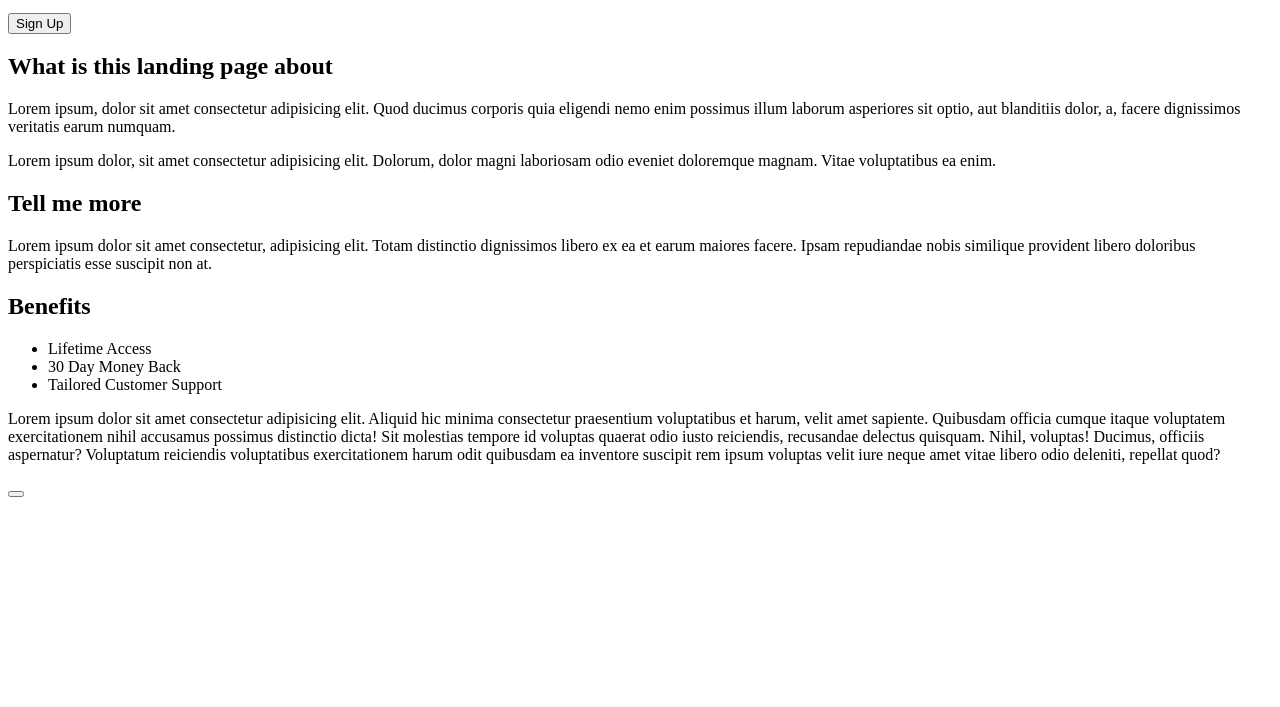
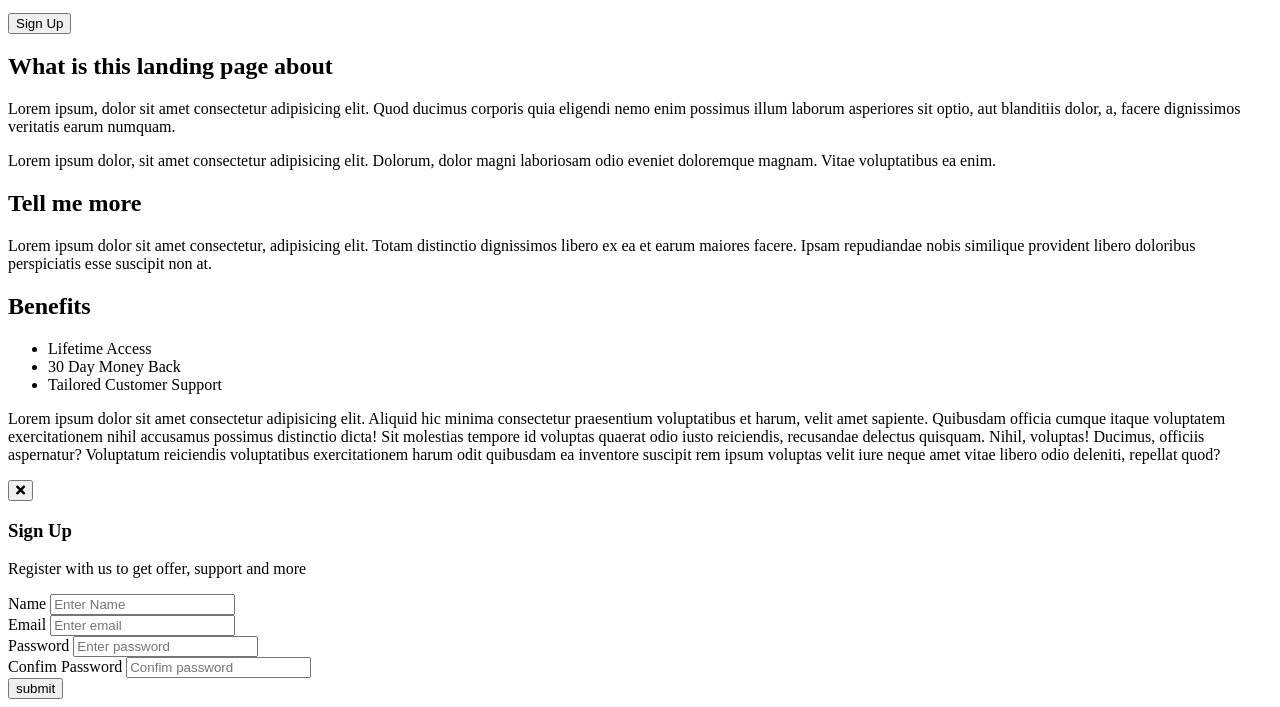
Before and after one commit to redariez/modal_menu_slider, a plain HTML site: page modal-menu-slider/index.html in a window 1280 px wide. Shown: the part 550-1257 px from the top of the page. Before the commit the page ends 1056 px from the top, so only its background shows below. Drawn offline with Linux system fonts and the light colour scheme.

Commit message:
HTML finished

```diff
--- a/modal-menu-slider/index.html
+++ b/modal-menu-slider/index.html
@@ -62,9 +62,34 @@
     <!--Modal-->
     <div class="modal-container" id="modal">
       <div class="modal">
-        <button class="close-btn" id="close">
-
-        </button>
+          <button class="close-btn" id="close">
+            <i class="fa fa-times"></i>
+          </button>
+        <div class="modal-header">
+          <h3>Sign Up</h3>
+        </div>
+        <div class="modal-content">
+          <p>Register with us to get offer, support and more </p>
+          <form class="mpdal-form">
+            <div>
+              <label for="name">Name</label>
+              <input type="text" id="name" placeholder="Enter Name">
+            </div>
+            <div>
+              <label for="email">Email</label>
+              <input type="email" id="email" placeholder="Enter email">
+            </div>
+            <div>
+              <label for="password">Password</label>
+              <input type="password" id="password" placeholder="Enter password">
+            </div>
+            <div>
+              <label for="password2">Confim Password</label>
+              <input type="password" id="password2" placeholder="Confim password">
+            </div>
+            <input type="submit" value="submit" class="submit-btn">
+          </form>
+        </div>
       </div>
     </div>
     <script src="script.js"></script>
```
